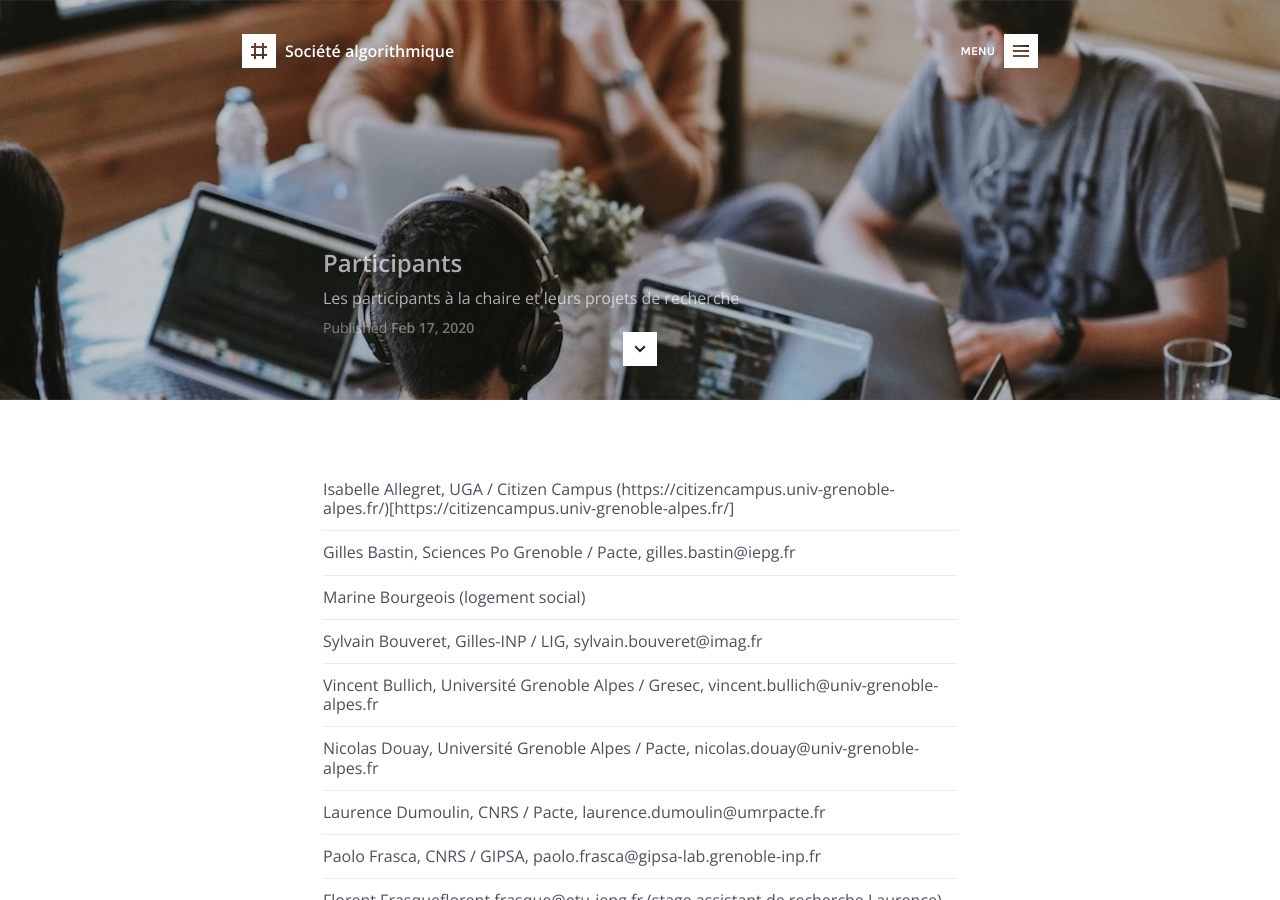
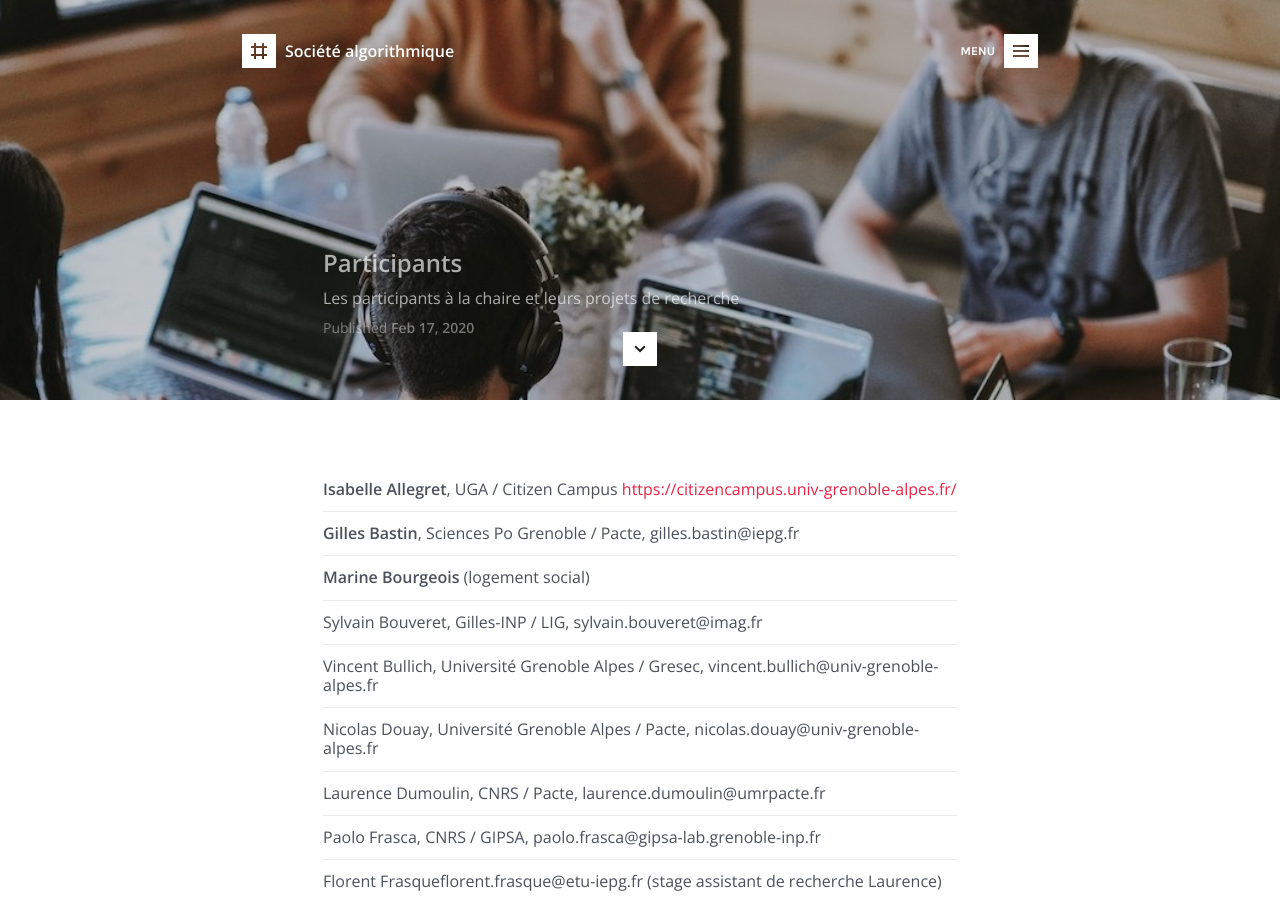
Before and after one commit to gillesbastin/algorithmicsociety.github.io, a Jekyll site: the page built from participants.md, in a window 1280 px wide and 900 px high. Built offline with Jekyll 4.4.1, drawn with Linux system fonts in a browser that asks for light colours.

Commit message:
Update participants.md

```diff
--- a/participants.md
+++ b/participants.md
@@ -13,11 +13,11 @@ image: 			header-1.jpg
 
 ---
 
-Isabelle Allegret, UGA / Citizen Campus (https://citizencampus.univ-grenoble-alpes.fr/)[https://citizencampus.univ-grenoble-alpes.fr/]
+**Isabelle Allegret**, UGA / Citizen Campus [https://citizencampus.univ-grenoble-alpes.fr/](https://citizencampus.univ-grenoble-alpes.fr/)
 <hr>
-Gilles Bastin, Sciences Po Grenoble / Pacte, gilles.bastin@iepg.fr
+**Gilles Bastin**, Sciences Po Grenoble / Pacte, gilles.bastin@iepg.fr
 <hr>
-Marine Bourgeois (logement social)
+**Marine Bourgeois** (logement social)
 <hr>
 Sylvain Bouveret, Gilles-INP / LIG, sylvain.bouveret@imag.fr
 <hr>
```
